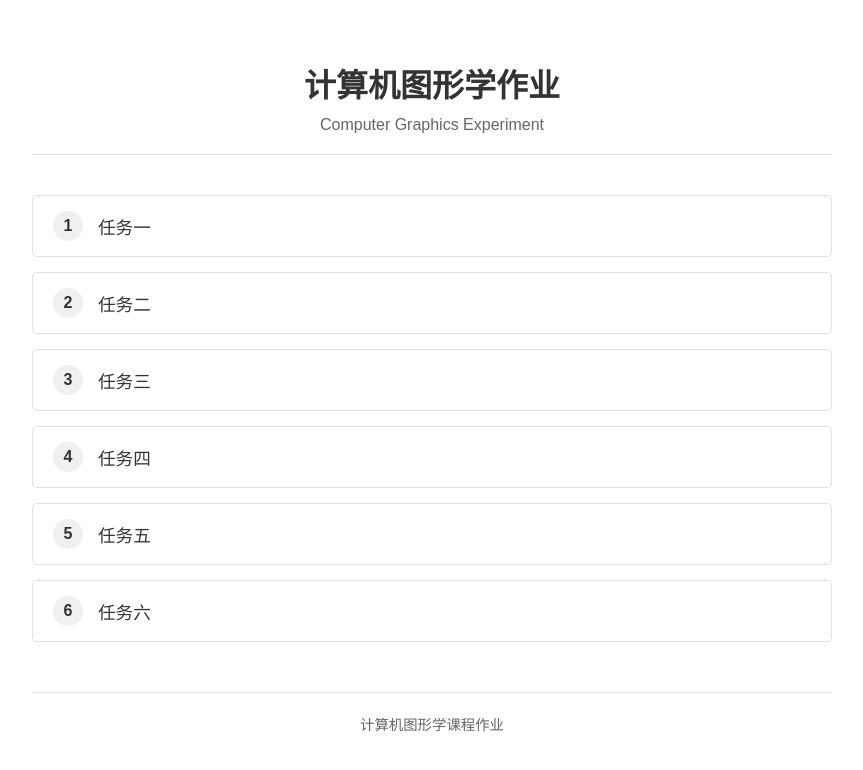
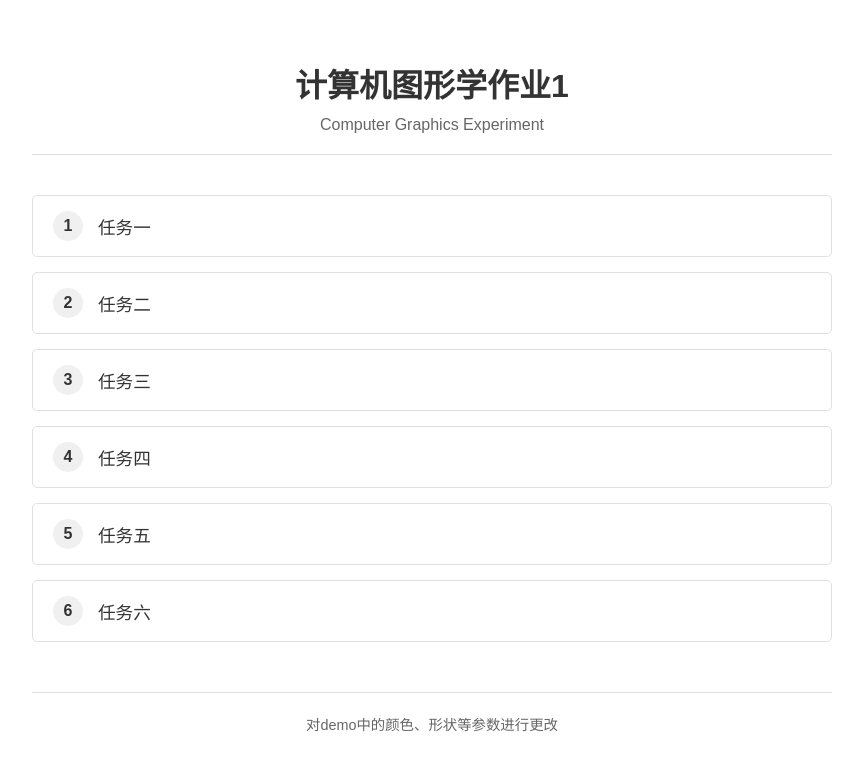
Before and after one commit to x-heliocentric/Computer-Graphics-Experiment, a plain HTML site: page index.html in a window 1280 px wide. Shown: the whole page, without its empty margins (208-1071 px from the left). Drawn offline with Linux system fonts and the light colour scheme.

Commit message:
Update index.html

```diff
--- a/index.html
+++ b/index.html
@@ -3,7 +3,7 @@
 <head>
     <meta charset="UTF-8">
     <meta name="viewport" content="width=device-width, initial-scale=1.0">
-    <title>计算机图形学作业一</title>
+    <title>计算机图形学作业</title>
     <style>
         * {
             margin: 0;
@@ -109,7 +109,7 @@
 <body>
     <div class="container">
         <header>
-            <h1>计算机图形学作业</h1>
+            <h1>计算机图形学作业1</h1>
             <p class="subtitle">Computer Graphics Experiment</p>
         </header>
 
@@ -148,8 +148,9 @@
         </main>
 
         <footer>
-            <p>计算机图形学课程作业</p>
+            <p>对demo中的颜色、形状等参数进行更改</p>
         </footer>
     </div>
 </body>
+
 </html>
```
